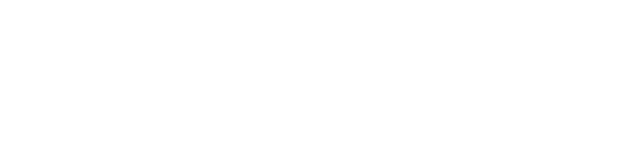
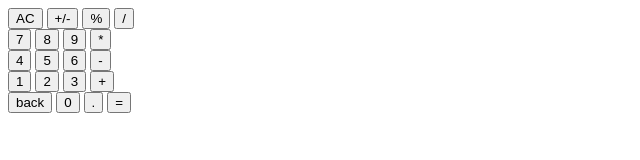
Before and after one commit to SamTHadfield/calculator, a plain HTML site: page index.html in a window 1280 px wide. Shown: the whole page, without its empty margins (0-640 px from the left). Drawn offline with Linux system fonts and the light colour scheme.

Commit message:
Create div containers and buttons
Create container to house the calculator. Create all
buttons and group buttons together div rows. There are
five div rows - each row containing four buttons. Give
each button an id to prepare for DOM manipulaton.

```diff
--- a/index.html
+++ b/index.html
@@ -5,6 +5,39 @@
     <link href="./style.css" rel="stylesheet" />
   </head>
   <body>
+    <div id="container">
+      <div id="display-window"></div>
+      <div id="row-1">
+        <button id="ac-button">AC</button>
+        <button id="plus/minus-button">+/-</button>
+        <button id="percentage-button">%</button>
+        <button id="division-button">/</button>
+      </div>
+      <div id="row-2">
+        <button id="seven-button">7</button>
+        <button id="eight-button">8</button>
+        <button id="nine-button">9</button>
+        <button id="multiplication-button">*</button>
+      </div>
+      <div id="row-3">
+        <button id="four-button">4</button>
+        <button id="five-button">5</button>
+        <button id="six-button">6</button>
+        <button id="subtraction-button">-</button>
+      </div>
+      <div id="row-4">
+        <button id="one-button">1</button>
+        <button id="two-button">2</button>
+        <button id="three-button">3</button>
+        <button id="addition-button">+</button>
+      </div>
+      <div id="row-5">
+        <button id="backspace-button">back</button>
+        <button id="zero-button">0</button>
+        <button id="decimal-button">.</button>
+        <button id="equals-button">=</button>
+      </div>
+    </div>
     <script src="./script.js"></script>
   </body>
 </html>
```
